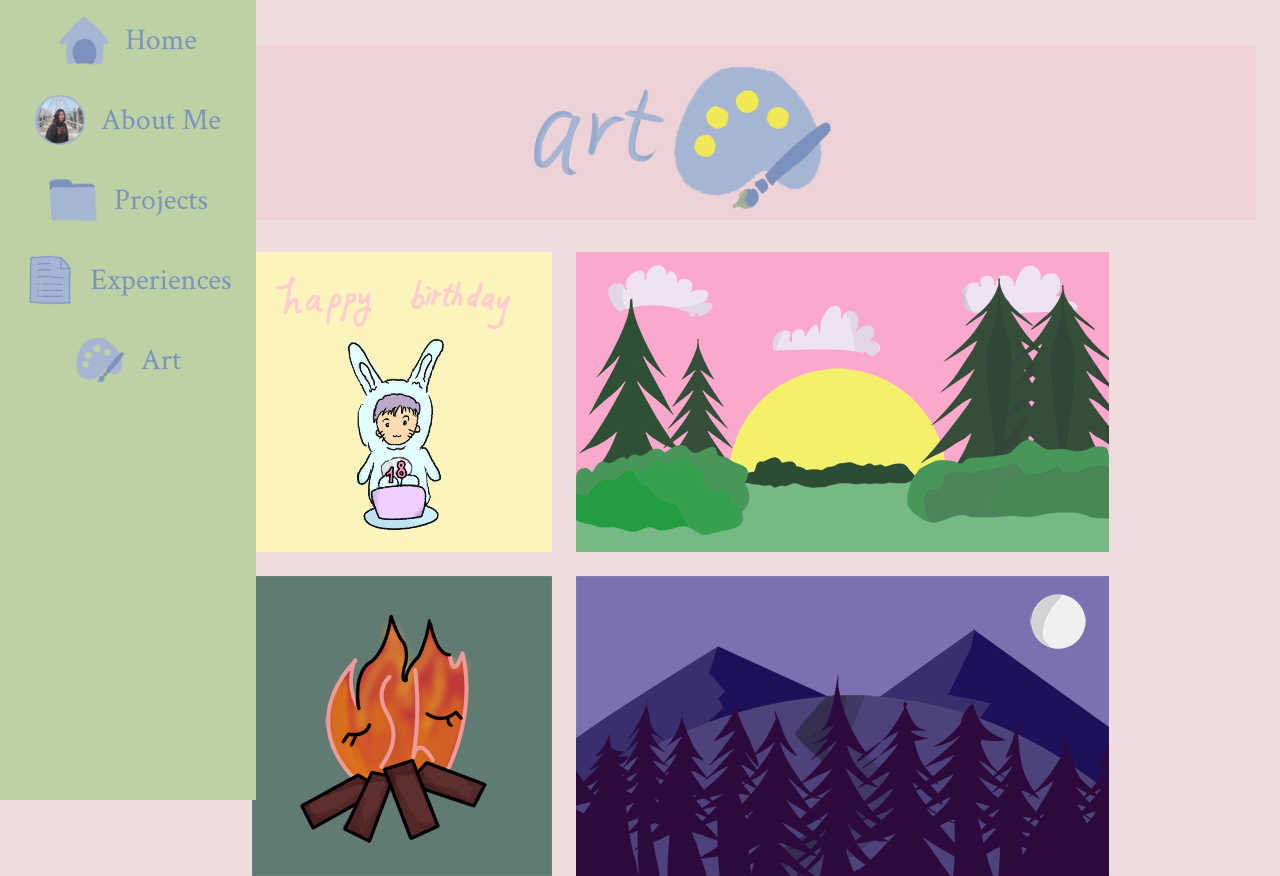
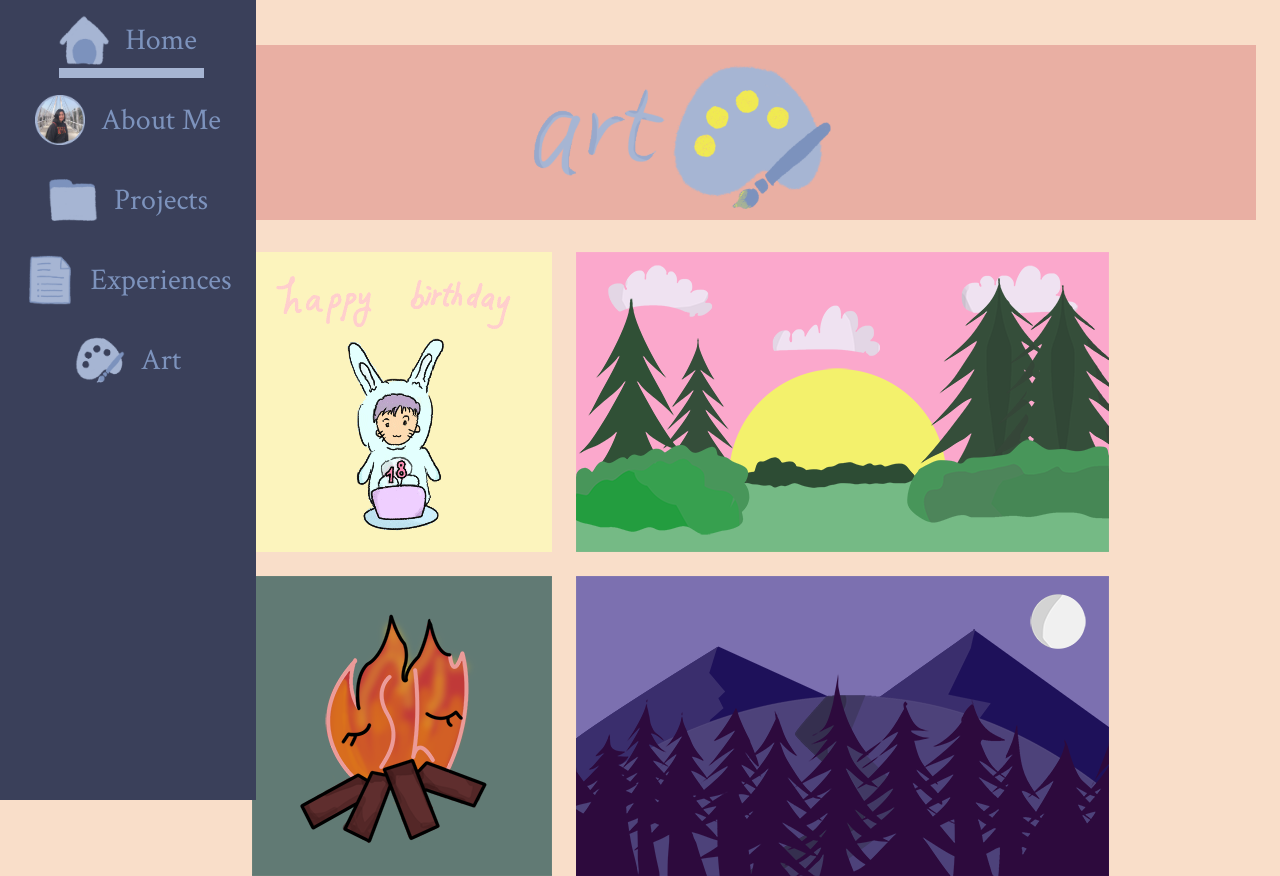
Before and after one commit to ashleyhau/ashleyhau.github.io, a plain HTML site: page art.html in a window 1280 px wide. Shown: the top 876 px of the page. Drawn offline with Linux system fonts and the light colour scheme; a web font is replaced by a local one.

Commit message:
Update art.css

```diff
--- a/art.css
+++ b/art.css
@@ -1,6 +1,6 @@
 html {
 	font-size: 16px;
-	background-color: #eddddf;
+	background-color: #f9dec9;
 }
 
 #heading {
@@ -11,7 +11,7 @@ html {
 	*/
 	width: 100%;
 	/*background-color: #ebccda;*/
-	background-color: #edd3d7;
+	background-color: #e9afa3;
 }
 
 .text-typing {
@@ -83,7 +83,7 @@ body::-webkit-scrollbar {
 }
 
 body::-webkit-scrollbar-track {
-	background: #bcd1a4;
+	background: #3a405a;
 }
 
 body::-webkit-scrollbar-thumb {
@@ -104,7 +104,7 @@ main {
 .navbar {
 	z-index: 500;
 	position: fixed;
-	background-color: #bcd1a4;
+	background-color: #3a405a;
 	transition: width 200ms ease;
 }
 
```
